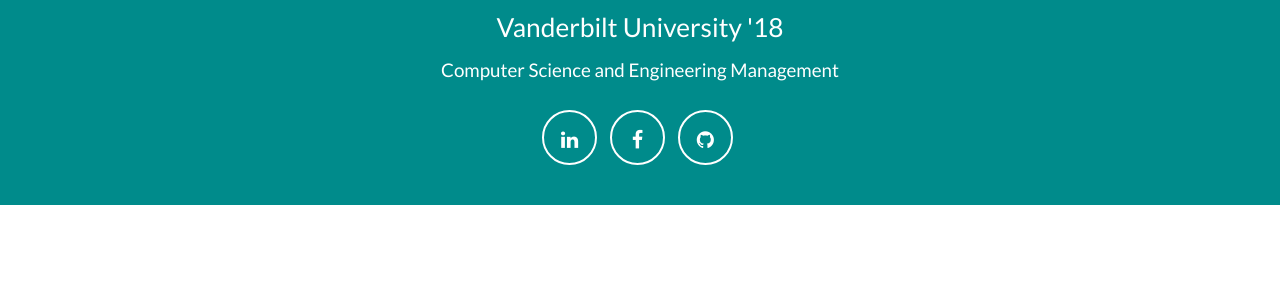
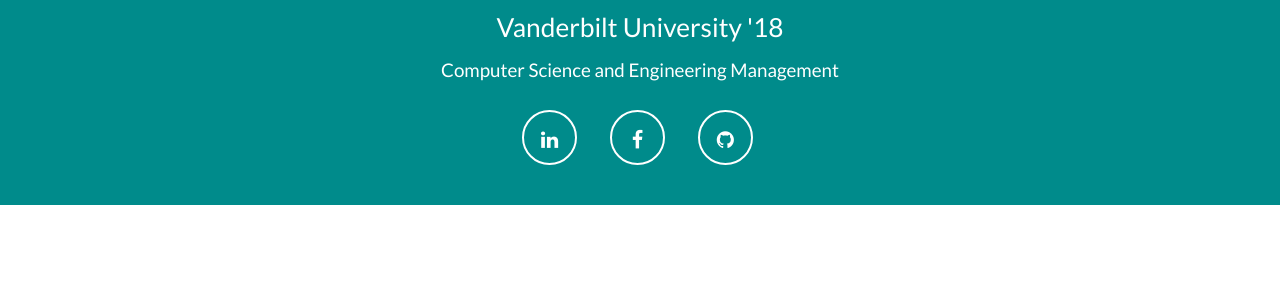
Before and after one commit to danielchines/danielchines.github.io, a Jekyll site: the page built from index.html, in a window 1280 px wide. Shown: the part 560-860 px from the top of the page. Built offline with Jekyll 4.4.1, drawn with Linux system fonts in a browser that asks for light colours.

Commit message:
Update main.css

```diff
--- a/_includes/css/main.css
+++ b/_includes/css/main.css
@@ -129,7 +129,7 @@ header .header-col {
     }
 }
 
-li .social-button {
+.list-inline>li {
     padding-right: 15px;
     padding-left: 15px;
 }
```
